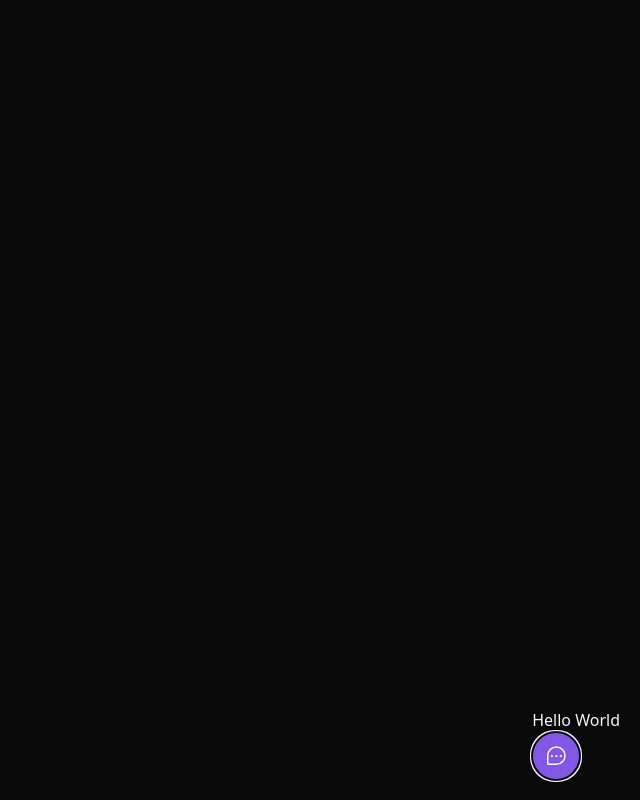
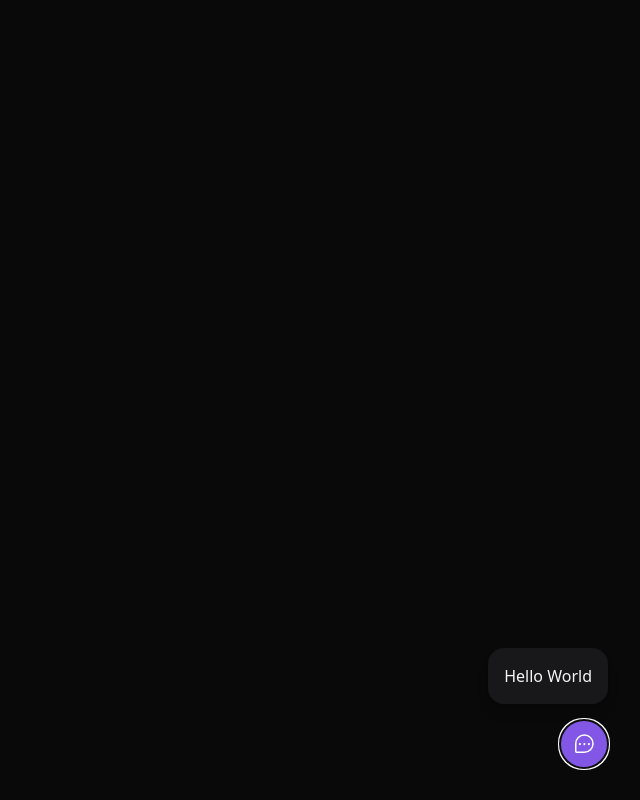
Before and after one commit to henriqueteixeiradev/nlw-return-web, a React (Vite) app: page / in a window 1280 px wide. Both pictures are taken after a click on the button "Feedback". Shown: the whole page, without its empty margins (640-1280 px from the left). Built offline with nearby package versions, Linux system fonts and the light colour scheme.

Commit message:
criando componente widgetform e estruturando as classes como eu gosto

```diff
--- a/src/components/Widget.tsx
+++ b/src/components/Widget.tsx
@@ -1,15 +1,52 @@
 import { ChatTeardropDots } from "phosphor-react";
 import { Popover } from "@headlessui/react";
+import { WidgetForm } from "./WidgetForm";
 
 export function Widget() {
   return (
-    <Popover className="absolute bottom-5 right-5">
-      <Popover.Panel>Hello World</Popover.Panel>
+    <Popover
+      className={`
+        absolute
+        bottom-4
+        right-4
+        md:bottom-8
+        md:right-8
+        flex
+        flex-col
+        items-end
+    `}
+    >
+      <Popover.Panel>
+        <WidgetForm />
+      </Popover.Panel>
 
-      <Popover.Button className="bg-brand-500 rounded-full px-3 h-12 text-white flex items-center group">
+      <Popover.Button
+        className={`
+        bg-brand-500
+          rounded-full
+          px-3 h-12
+        text-white
+          flex
+          items-center
+          group
+      `}
+      >
         <ChatTeardropDots className="w-6 h-6" />
-        <span className="max-w-0 overflow-hidden group-hover:max-w-xs transition-all duration-500 ease-linear">
-          <span className="pl-2" />
+        <span
+          className={`
+            max-w-0
+            overflow-hidden
+            group-hover:max-w-xs
+            transition-all
+            duration-500
+            ease-linear
+        `}
+        >
+          <span
+            className={`
+              pl-2
+          `}
+          />
           Feedback
         </span>
       </Popover.Button>
--- /dev/null
+++ b/src/components/WidgetForm.tsx
@@ -0,0 +1,21 @@
+export function WidgetForm() {
+  return (
+    <div
+      className={`
+      bg-zinc-900
+        p-4
+        relative
+        rounded-2xl
+        mb-4
+        flex
+        flex-col
+        items-center
+        shadow-lg
+        w-[calc(100vw-2rem)]
+        md:w-auto
+    `}
+    >
+      <h1>Hello World</h1>
+    </div>
+  );
+}
```
